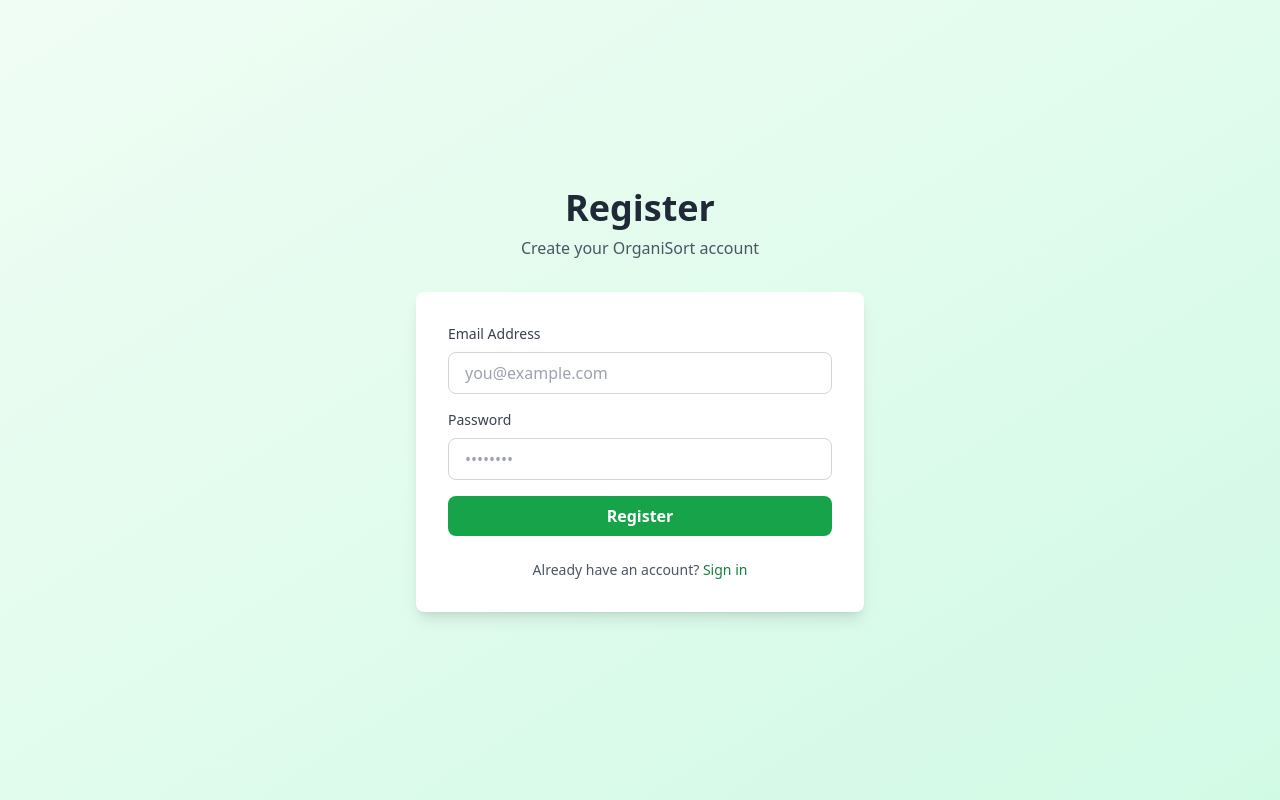
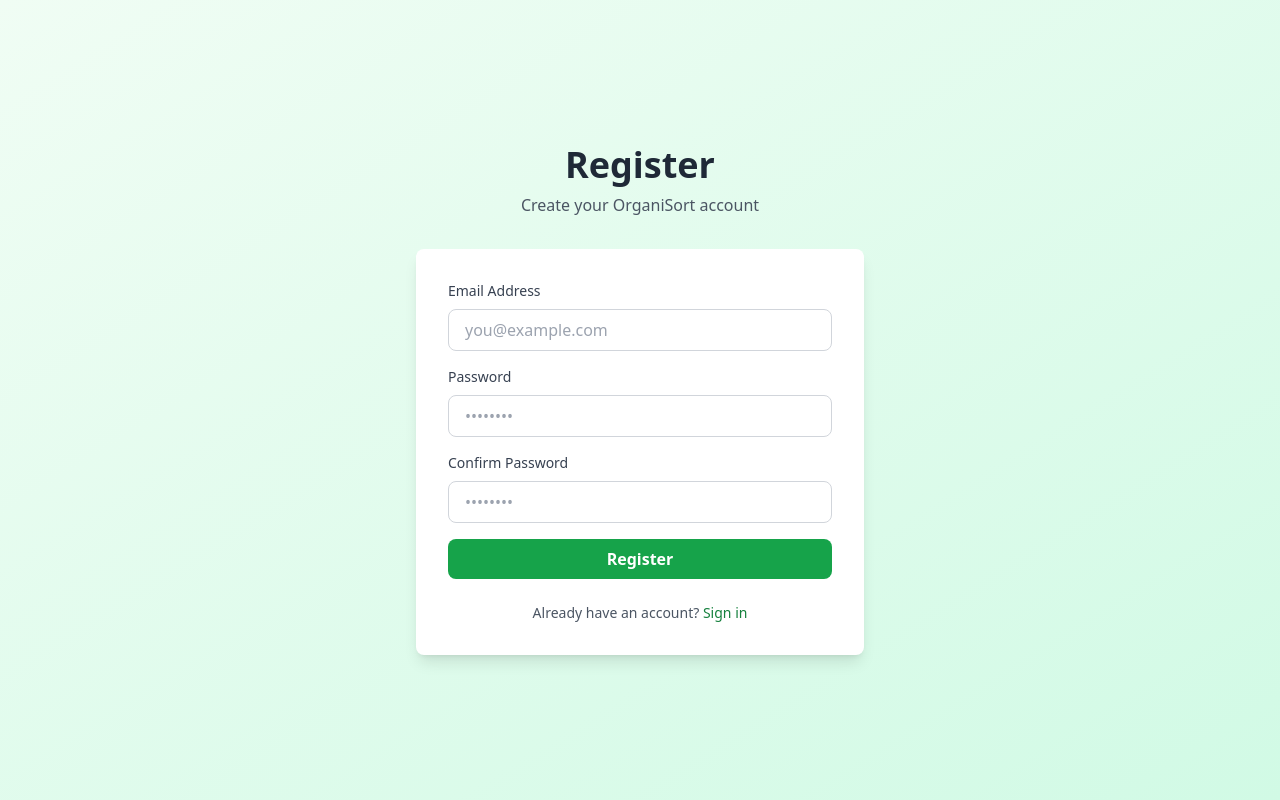
Before and after one commit to ctrlv-ince/organisort, a React (Vite) app in the folder webapp/: page /register in a window 1280 px wide. Built offline with nearby package versions, Linux system fonts and the light colour scheme; no server answers; the HTML template or start-up script is replaced by a standard one.

Commit message:
added confirm password

```diff
--- a/webapp/src/pages/Register.jsx
+++ b/webapp/src/pages/Register.jsx
@@ -9,6 +9,7 @@
 const Register = () => {
   const [email, setEmail] = useState('');
   const [password, setPassword] = useState('');
+  const [confirmPassword, setConfirmPassword] = useState('');
   const [loading, setLoading] = useState(false);
   const [error, setError] = useState('');
 
@@ -17,6 +18,10 @@
 
   const handleRegister = async (e) => {
     e.preventDefault();
+    if (password !== confirmPassword) {
+      setError('Passwords do not match');
+      return;
+    }
     setLoading(true);
     setError('');
     try {
@@ -65,6 +70,17 @@
                 required
               />
             </div>
+            <div>
+              <label className="block text-sm font-medium text-gray-700 mb-2">Confirm Password</label>
+              <input
+                type="password"
+                value={confirmPassword}
+                onChange={(e) => setConfirmPassword(e.target.value)}
+                placeholder="••••••••"
+                className="w-full px-4 py-2 border border-gray-300 rounded-lg focus:ring-2 focus:ring-primary focus:border-transparent outline-none transition"
+                required
+              />
+            </div>
             <button
               type="submit"
               disabled={loading}
```
